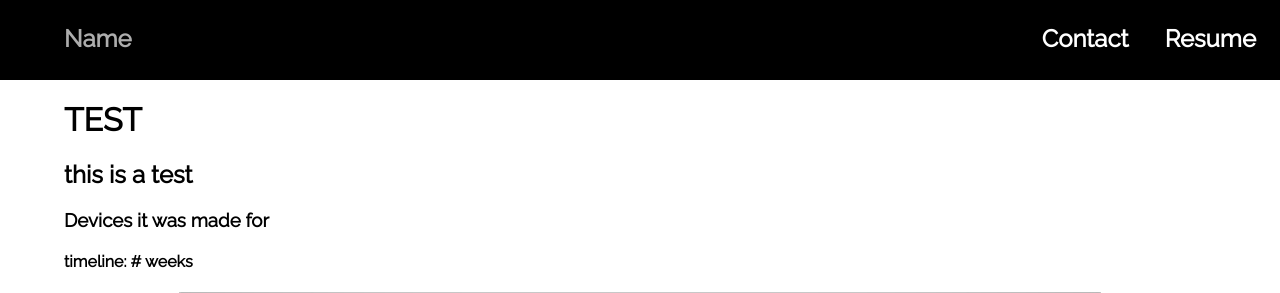
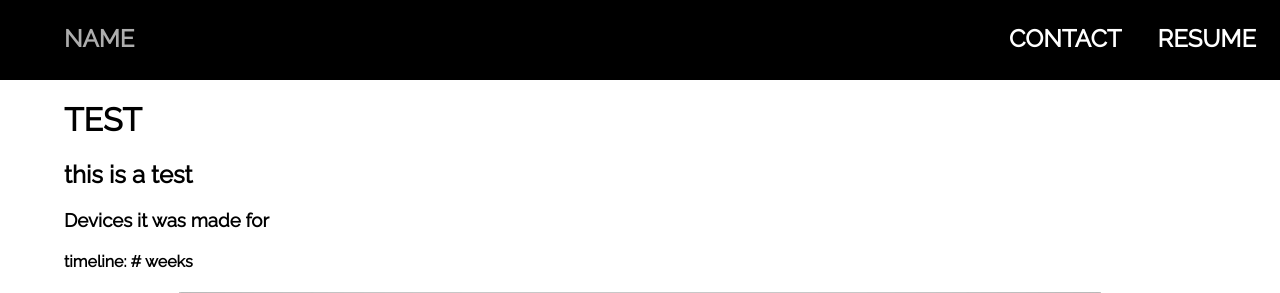
Before and after one commit to mellolikejello/Career-Skills-Group-Two, a PHP site: page /visual-copy/project.html in a window 1280 px wide. Shown: the top 293 px of the page. Run offline with PHP 8.4, Linux system fonts and the light colour scheme.

Commit message:
uppercase text formatting

```diff
--- a/visual-copy/style/style.css
+++ b/visual-copy/style/style.css
@@ -79,6 +79,7 @@ header li {
 	padding-right:1em;
 	padding-top:3vh;
 	text-decoration:none;
+	text-transform: uppercase;
 	color:#fff;
 	font-family: 'Raleway', sans-serif;
 	font-size:18pt;
```
